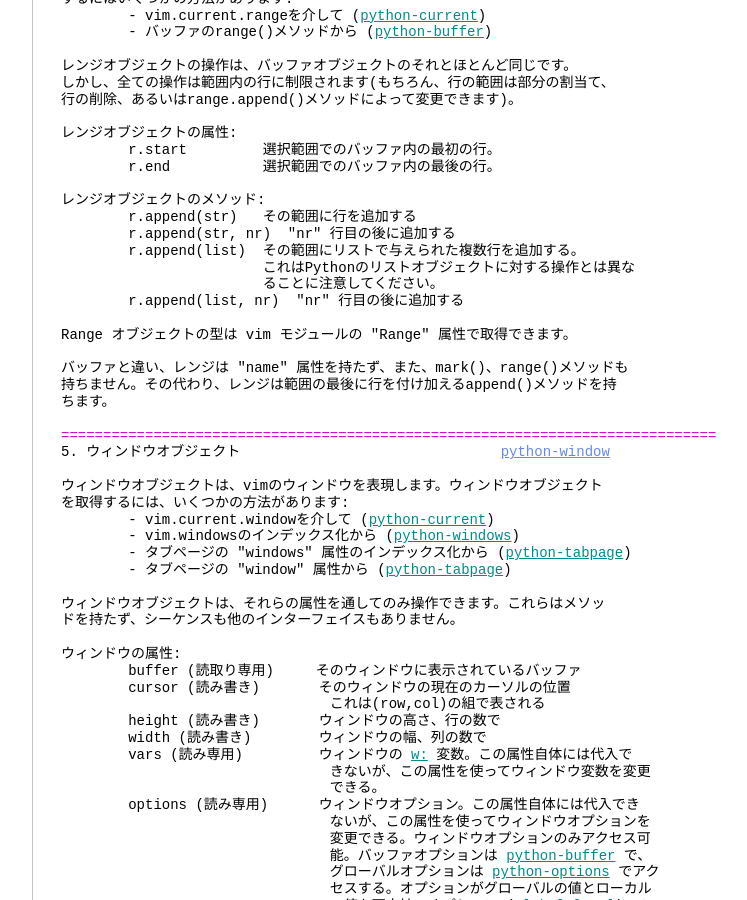
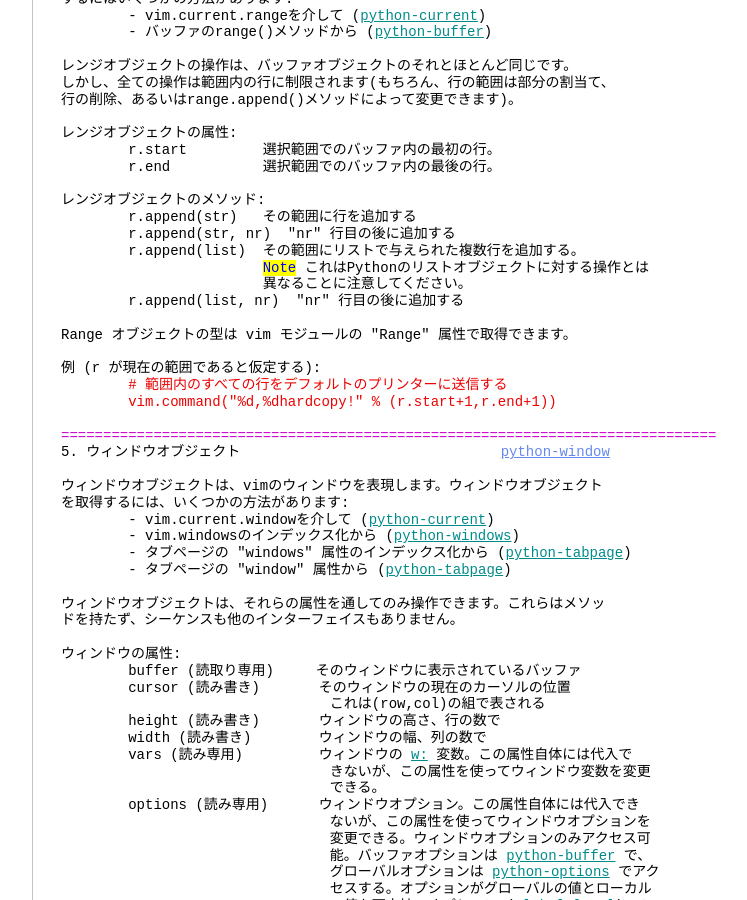
Before and after one commit to vim-jp/vimdoc-ja, a Jekyll site: the page built from if_pyth.html, in a window 1280 px wide and 900 px high, scrolled down 8506 px. Shown: the whole window, without its empty margins (340-1087 px from the left). Built offline with Jekyll 4.4.1, drawn with Linux system fonts in a browser that asks for light colours; nearby versions of some CDN libraries; comment, search, counter and statistics services are not loaded.

Commit message:
Generated by GitHub workflow 6769027215
https://github.com/vim-jp/vimdoc-ja-working/actions/runs/6769027215

```diff
--- a/if_pyth.html
+++ b/if_pyth.html
@@ -512,15 +512,15 @@ vim._get_paths&nbsp;&nbsp;&nbsp;&nbsp;&nbsp;&nbsp;&nbsp;&nbsp;&nbsp;&nbsp;&nbsp;
 &nbsp;&nbsp;&nbsp;&nbsp;&nbsp;&nbsp;&nbsp;&nbsp;r.append(str)&nbsp;&nbsp; その範囲に行を追加する<br>
 &nbsp;&nbsp;&nbsp;&nbsp;&nbsp;&nbsp;&nbsp;&nbsp;r.append(str, nr)&nbsp;&nbsp;&quot;nr&quot; 行目の後に追加する<br>
 &nbsp;&nbsp;&nbsp;&nbsp;&nbsp;&nbsp;&nbsp;&nbsp;r.append(list)&nbsp;&nbsp;その範囲にリストで与えられた複数行を追加する。<br>
-&nbsp;&nbsp;&nbsp;&nbsp;&nbsp;&nbsp;&nbsp;&nbsp;&nbsp;&nbsp;&nbsp;&nbsp;&nbsp;&nbsp;&nbsp;&nbsp;&nbsp;&nbsp;&nbsp;&nbsp;&nbsp;&nbsp;&nbsp;&nbsp;これはPythonのリストオブジェクトに対する操作とは異な<br>
-&nbsp;&nbsp;&nbsp;&nbsp;&nbsp;&nbsp;&nbsp;&nbsp;&nbsp;&nbsp;&nbsp;&nbsp;&nbsp;&nbsp;&nbsp;&nbsp;&nbsp;&nbsp;&nbsp;&nbsp;&nbsp;&nbsp;&nbsp;&nbsp;ることに注意してください。<br>
+&nbsp;&nbsp;&nbsp;&nbsp;&nbsp;&nbsp;&nbsp;&nbsp;&nbsp;&nbsp;&nbsp;&nbsp;&nbsp;&nbsp;&nbsp;&nbsp;&nbsp;&nbsp;&nbsp;&nbsp;&nbsp;&nbsp;&nbsp;&nbsp;<span class="Todo">Note</span>&nbsp;これはPythonのリストオブジェクトに対する操作とは<br>
+&nbsp;&nbsp;&nbsp;&nbsp;&nbsp;&nbsp;&nbsp;&nbsp;&nbsp;&nbsp;&nbsp;&nbsp;&nbsp;&nbsp;&nbsp;&nbsp;&nbsp;&nbsp;&nbsp;&nbsp;&nbsp;&nbsp;&nbsp;&nbsp;異なることに注意してください。<br>
 &nbsp;&nbsp;&nbsp;&nbsp;&nbsp;&nbsp;&nbsp;&nbsp;r.append(list, nr)&nbsp;&nbsp;&quot;nr&quot; 行目の後に追加する<br>
 <br>
 Range オブジェクトの型は vim モジュールの &quot;Range&quot; 属性で取得できます。<br>
 <br>
-バッファと違い、レンジは &quot;name&quot; 属性を持たず、また、mark()、range()メソッドも<br>
-持ちません。その代わり、レンジは範囲の最後に行を付け加えるappend()メソッドを持<br>
-ちます。<br>
+例 (r が現在の範囲であると仮定する):<br>
+<div class="helpExample">&nbsp;&nbsp;&nbsp;&nbsp;&nbsp;&nbsp;&nbsp;&nbsp;# 範囲内のすべての行をデフォルトのプリンターに送信する<br>
+&nbsp;&nbsp;&nbsp;&nbsp;&nbsp;&nbsp;&nbsp;&nbsp;vim.command(&quot;%d,%dhardcopy!&quot; % (r.start+1,r.end+1))</div>
 <br>
 <span class="PreProc">==============================================================================</span><br>
 5. ウィンドウオブジェクト&nbsp;&nbsp;&nbsp;&nbsp;&nbsp;&nbsp;&nbsp;&nbsp;&nbsp;&nbsp;&nbsp;&nbsp;&nbsp;&nbsp;&nbsp;&nbsp;&nbsp;&nbsp;&nbsp;&nbsp;&nbsp;&nbsp;&nbsp;&nbsp;&nbsp;&nbsp;&nbsp;&nbsp;&nbsp;&nbsp;&nbsp;<a class="Constant" href="if_pyth.html#python-window" name="python-window">python-window</a><br>
```
